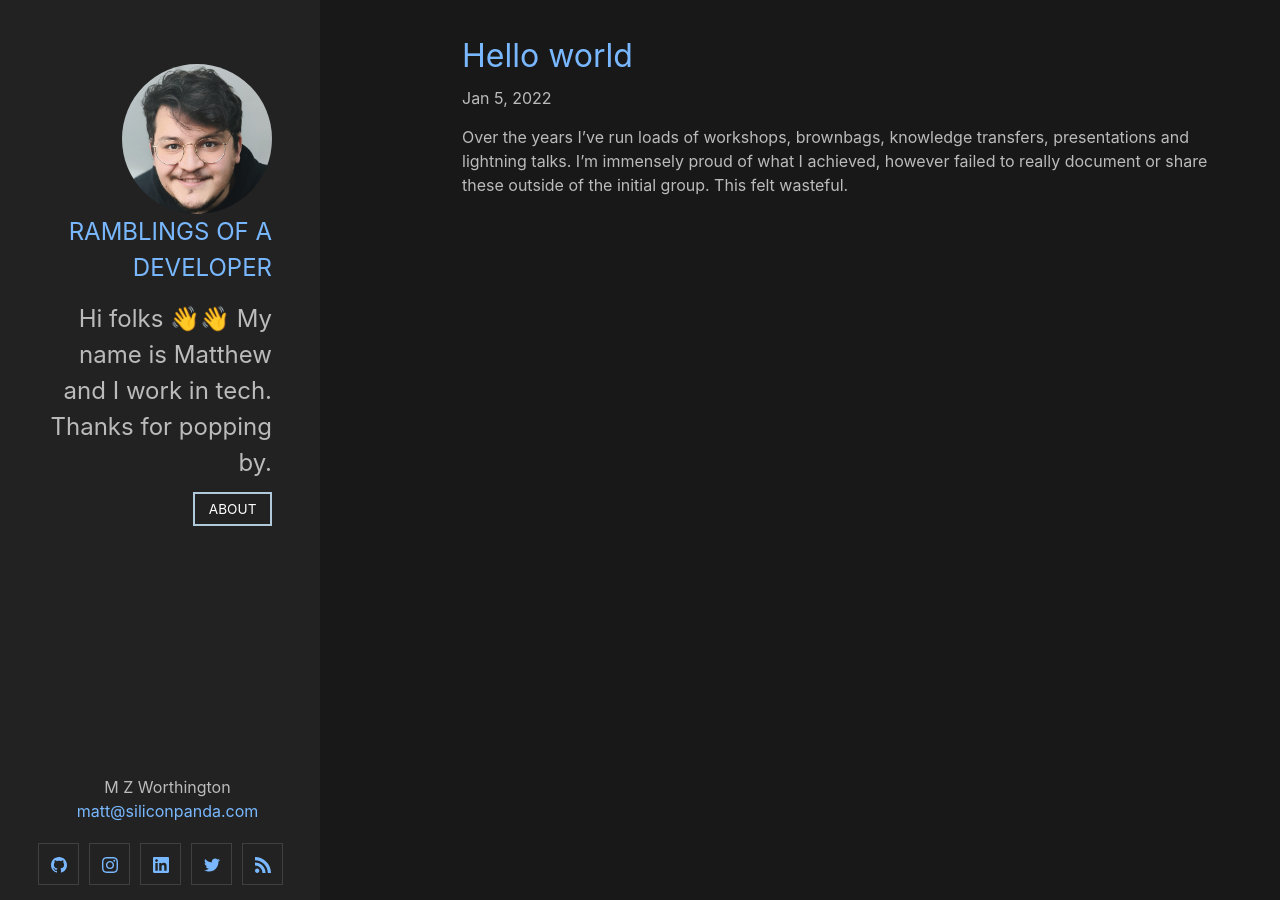
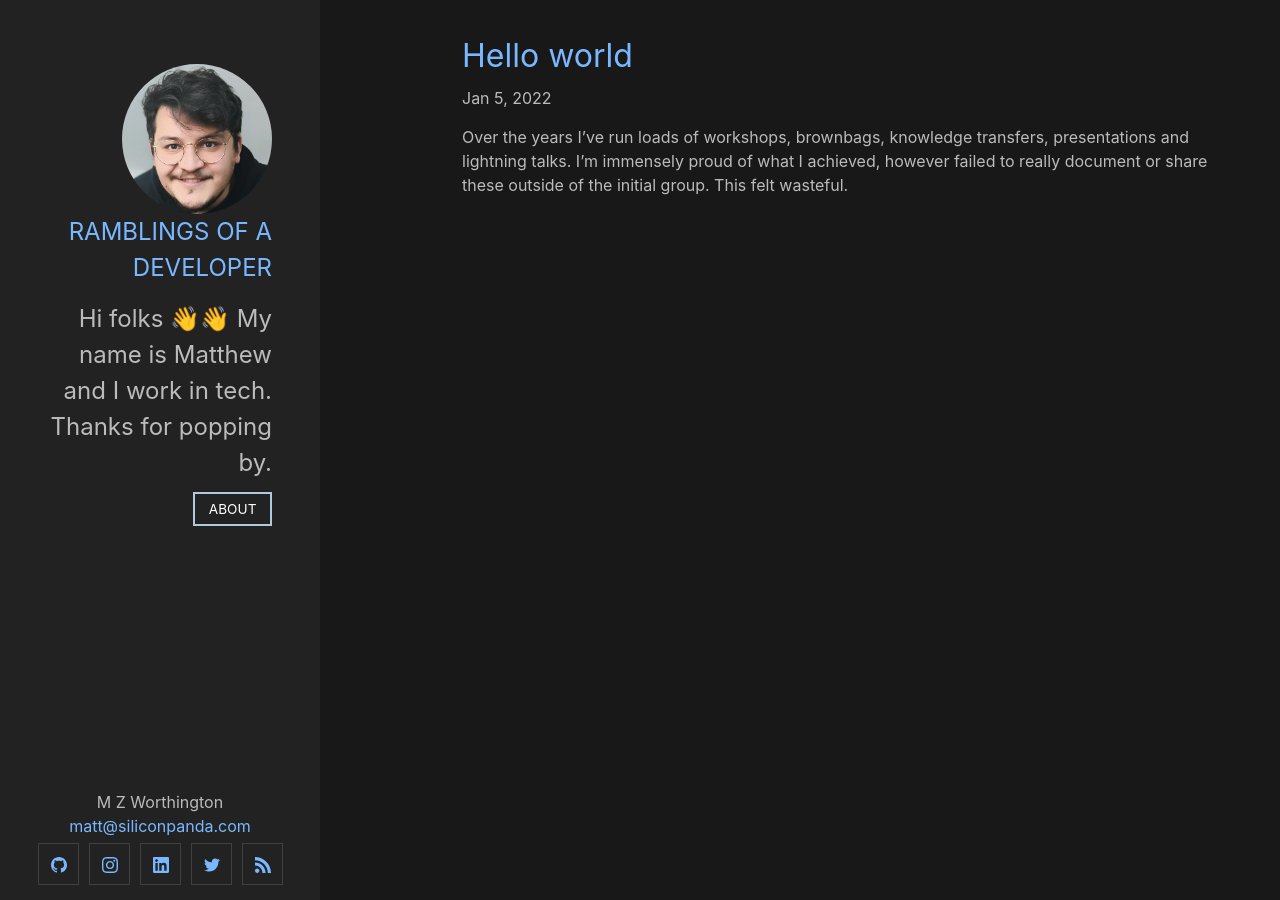
Before and after one commit to worthington10TW/worthington10TW, a Jekyll site: the page built from index.markdown, in a window 1280 px wide. Built offline with Jekyll 4.4.1, drawn with Linux system fonts in a browser that asks for light colours.

Commit message:
Footer cleanup

```diff
--- a/_includes/footer.html
+++ b/_includes/footer.html
@@ -1,13 +1,9 @@
 <footer>
   <data class="u-url" href="{{ "/" | relative_url }}"></data>
-  <section>
-     <div>
-        <ul class="contact-list">
-           <li >{{ site.author.name | escape }}</li>
-           <li><a href="mailto:{{ site.author.email }}">{{ site.author.email }}</a></li>
-        </ul>
-     </div>
-  </section>
+  <address>
+     {{ site.author.name | escape }} <br/>
+     <a href="mailto:{{ site.author.email }}">{{ site.author.email }}</a>
+   </address>
   <section>
      {%- include social.html -%}
   </section>
--- a/_sass/_layout.scss
+++ b/_sass/_layout.scss
@@ -70,7 +70,11 @@ main ul h2 {
   padding: 5px 5px 2px 0;
 }
 
-.contact-list,
+address{
+  font-style: normal;
+  text-align: center;
+}
+
 .social-media-list {
   list-style: none;
   margin-left: 0;
--- a/_sass/initialize.scss
+++ b/_sass/initialize.scss
@@ -22,15 +22,6 @@ $on-laptop:        800px !default;
 $on-medium:        $on-palm !default;
 $on-large:         $on-laptop !default;
 
-// Use media queries like this:
-// @include media-query($on-palm) {
-//   .wrapper {
-//     padding-right: $spacing-unit / 2;
-//     padding-left: $spacing-unit / 2;
-//   }
-// }
-// Notice the following mixin uses max-width, in a deprecated, desktop-first
-// approach, whereas media queries used elsewhere now use min-width.
 @mixin media-query($device) {
   @media screen and (max-width: $device) {
     @content;
@@ -41,8 +32,7 @@ $on-large:         $on-laptop !default;
   font-size: #{$ratio}rem;
 }
 
-// Import pre-styling-overrides hook and style-partials.
 @import
-  "base",             // Defines element resets.
-  "layout"           // Defines structure and style based on CSS selectors.
+  "base",
+  "layout"
 ;
```
